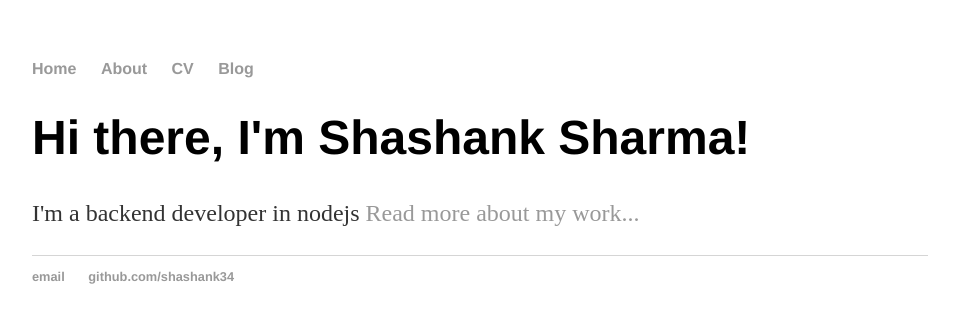
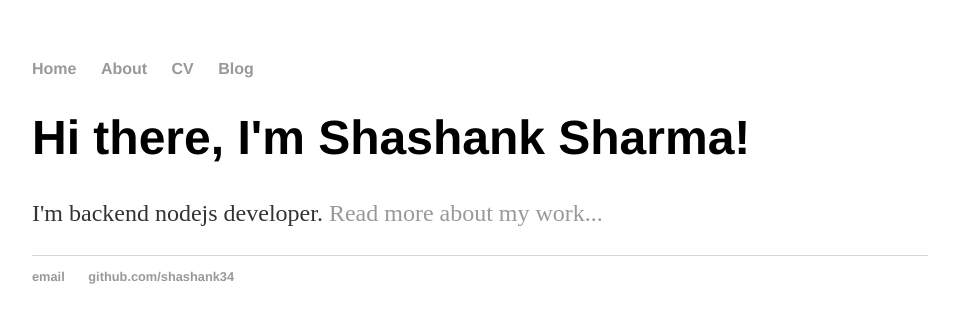
Before and after one commit to shashank34/shashank.github.io, a Jekyll site: the page built from index.html, in a window 1280 px wide. Shown: the top 323 px of the page, without its empty margins (160-1119 px from the left). Built offline with Jekyll 4.4.1, drawn with Linux system fonts in a browser that asks for light colours.

Commit message:
Update index.html
update index html

```diff
--- a/index.html
+++ b/index.html
@@ -1,29 +1,8 @@
-<!DOCTYPE html>
-<html>
-	<head>
-		<title>Shashank Sharma, Backend Nodejs Developer</title>
-		<link rel="stylesheet" type="text/css" href="/css/main.css"
-	</head>
-	<body>
-		<nav>
-    		<ul>
-        		<li><a href="/">Home</a></li>
-	        	<li><a href="/about">About</a></li>
-        		<li><a href="/cv">CV</a></li>
-        		<li><a href="/blog">Blog</a></li>
-    		</ul>
-		</nav>
-		<div class="container">
-    		<div class="blurb">
-        		<h1>Hi there, I'm Shashank Sharma!</h1>
-				<p>I'm a backend developer in nodejs <a href="/about">Read more about my work...</a></p>
-    		</div><!-- /.blurb -->
-		</div><!-- /.container -->
-		<footer>
-    		<ul>
-        		<li><a href="mailto:shashanks835@gmail.com">email</a></li>
-        		<li><a href="https://github.com/shashank34">github.com/shashank34</a></li>
-			</ul>
-		</footer>
-	</body>
-</html>
+---
+layout: default
+title: Shashank Sharma, Backend Developer
+---
+<div class="blurb">
+	<h1>Hi there, I'm Shashank Sharma!</h1>
+	<p>I'm backend nodejs developer. <a href="/about">Read more about my work...</a></p>
+</div><!-- /.blurb -->
```
